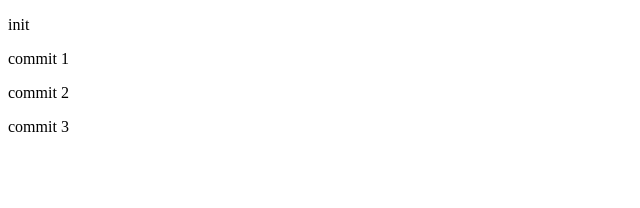
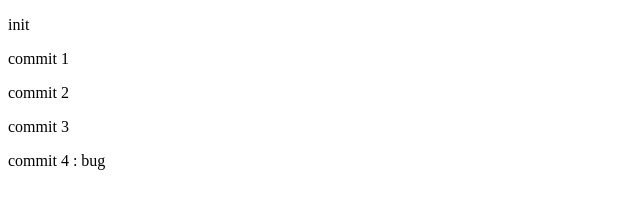
Before and after one commit to RiemannAC/git, a plain HTML site: page index.html in a window 1280 px wide. Shown: the whole page, without its empty margins (0-640 px from the left). Drawn offline with Linux system fonts and the light colour scheme.

Commit message:
commit 4

```diff
--- a/index.html
+++ b/index.html
@@ -9,5 +9,6 @@
   <p>commit 1</p>
   <p>commit 2</p>
   <p>commit 3</p>
+  <p>commit 4 : bug</p>
 </body>
 </html>
```
